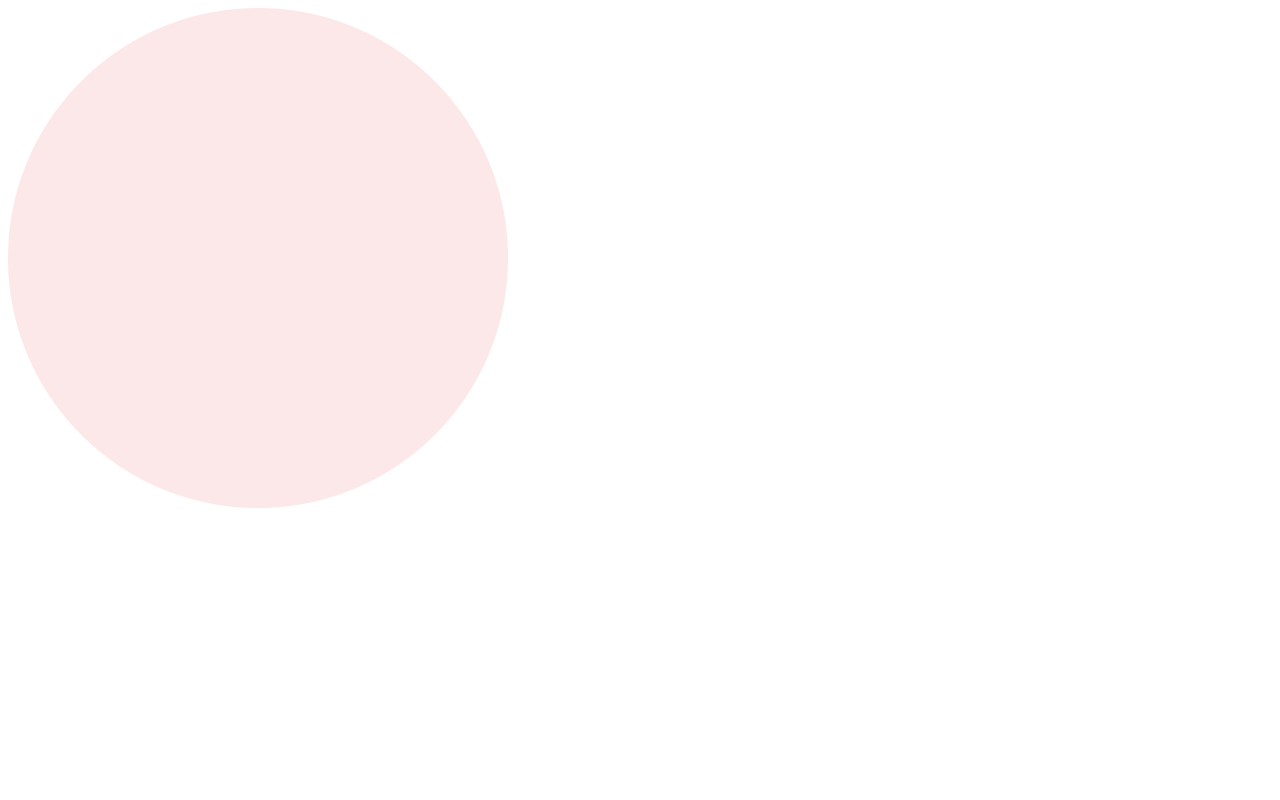
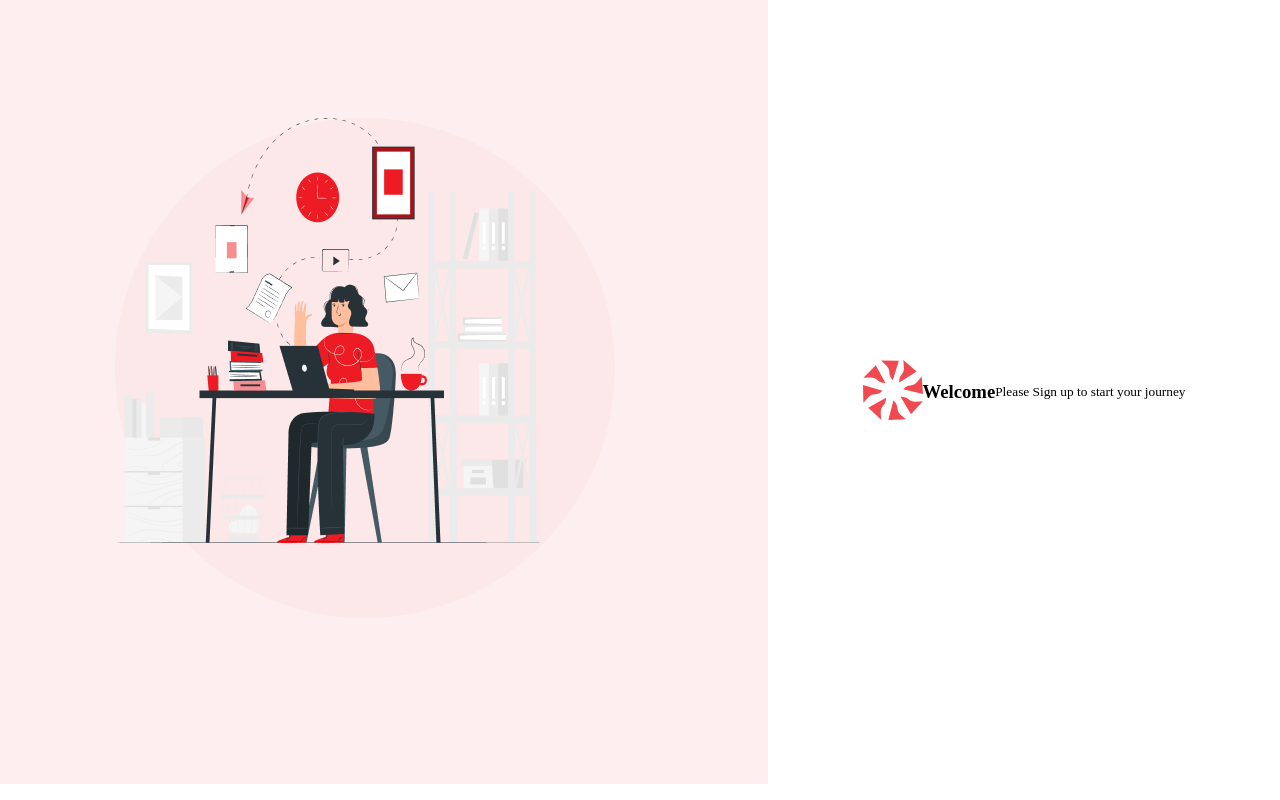
Before and after one commit to Teetwothefirst/RespectechWeb, a plain HTML site: page Log.html in a window 1280 px wide. Drawn offline with Linux system fonts and the light colour scheme.

Commit message:
Changes to the Left side design, working on the right with 20% completion status

```diff
--- a/Log.css
+++ b/Log.css
@@ -1,4 +1,27 @@
+*{
+    padding: 0;
+    margin: 0;
+}
+main{
+    display: grid;
+    grid-template-columns: 60% 40%;
+}
 .bg-pink{
-    background-color: #FDE8E9;
+    background-color: rgb(253, 232, 233,0.7);
     color: white;
 }
+.left{
+    position: relative;
+    width: 100%;
+    height: 98vh;
+}
+.left > img{
+    position: absolute;
+    top: 15%;
+    left: 15%;
+}
+.right{
+    display: flex;
+    justify-content: center;
+    align-items: center;
+}
--- a/Log.html
+++ b/Log.html
@@ -3,16 +3,37 @@
 <head>
     <meta charset="UTF-8">
     <meta name="viewport" content="width=device-width, initial-scale=1.0">
-    <title></title>
+    <link rel="stylesheet" href="Log.css">
+    <title>Respectech Web Project</title>
 </head>
 <body>
     <div id="app">
         <main>
-            <div class="bg-pink">
+            <div class="bg-pink left">
                 <img src="./assets/circlebg.png" alt="">
+                <img src="./assets/pana.png" alt="Pana Image">
+            </div>
+            <div class="right">
+                <div>
+                    <svg width="60" height="60" viewBox="0 0 60 60" fill="none" xmlns="http://www.w3.org/2000/svg">
+                        <path d="M18.125 0.521484L23.3422 5.478C25.2986 7.30409 26.342 9.78237 26.342 12.5215C26.342 15.1302 27.3855 17.6085 29.2115 19.4346L29.8636 20.0867L35.8634 0.651908" fill="#F14950"/>
+                        <path d="M0.394531 17.869L7.56813 17.6081C10.1767 17.4777 12.7853 18.5212 14.6113 20.3473C16.4373 22.1734 18.9154 23.0864 21.524 23.0864H22.437L12.7853 5.2168" fill="#F14950"/>
+                        <path d="M0.391291 42.6517L5.21716 37.4343C7.04317 35.4778 9.52132 34.3039 12.1299 34.3039C14.7385 34.3039 17.0862 33.1299 18.9122 31.3039L19.5644 30.6517L0 25.043" fill="#F14950"/>
+                        <path d="M18.1312 59.8693L17.7399 52.6953C17.6095 50.0866 18.5225 47.4779 20.3485 45.5214C22.0441 43.6953 23.0875 41.0866 22.9571 38.6084V37.6953L5.21875 47.7388" fill="#F14950"/>
+                        <path d="M42.9087 59.3482L37.5611 54.6525C35.6047 52.9569 34.4308 50.4786 34.3004 47.7395C34.17 45.1308 32.9961 42.783 31.1701 40.9569L30.5179 40.3047L25.3008 60.0004" fill="#F14950"/>
+                        <path d="M59.8659 41.2166L52.6923 41.7384C50.0837 41.9992 47.4751 41.0862 45.5187 39.2601C43.5622 37.5644 41.0841 36.6514 38.4755 36.7818H37.5625L47.9968 54.2601" fill="#F14950"/>
+                        <path d="M58.6967 16.5664L54.1317 22.0447C52.4361 24.0012 49.958 25.3056 47.3494 25.436C44.7408 25.5664 42.3931 26.7403 40.6975 28.6969L40.1758 29.349L60.001 34.0447" fill="#F14950"/>
+                        <path d="M40.3034 0L40.9555 7.17393C41.2164 9.78263 40.4338 12.3913 38.6078 14.4783C36.9122 16.4348 36.1296 18.9131 36.2601 21.5218L36.3905 22.4348L53.6071 11.6087" fill="#F14950"/>
+                    </svg>
+                </div>
+                <h3>Welcome</h3>
+                <small>Please Sign up to start your journey</small>
+                <form action="">
+                    <label for="">
 
+                    </label>
+                </form>
             </div>
-            <div></div>
         </main>
     </div>
 </body>
```
Also changed, not shown: assets/pana.png (added).
